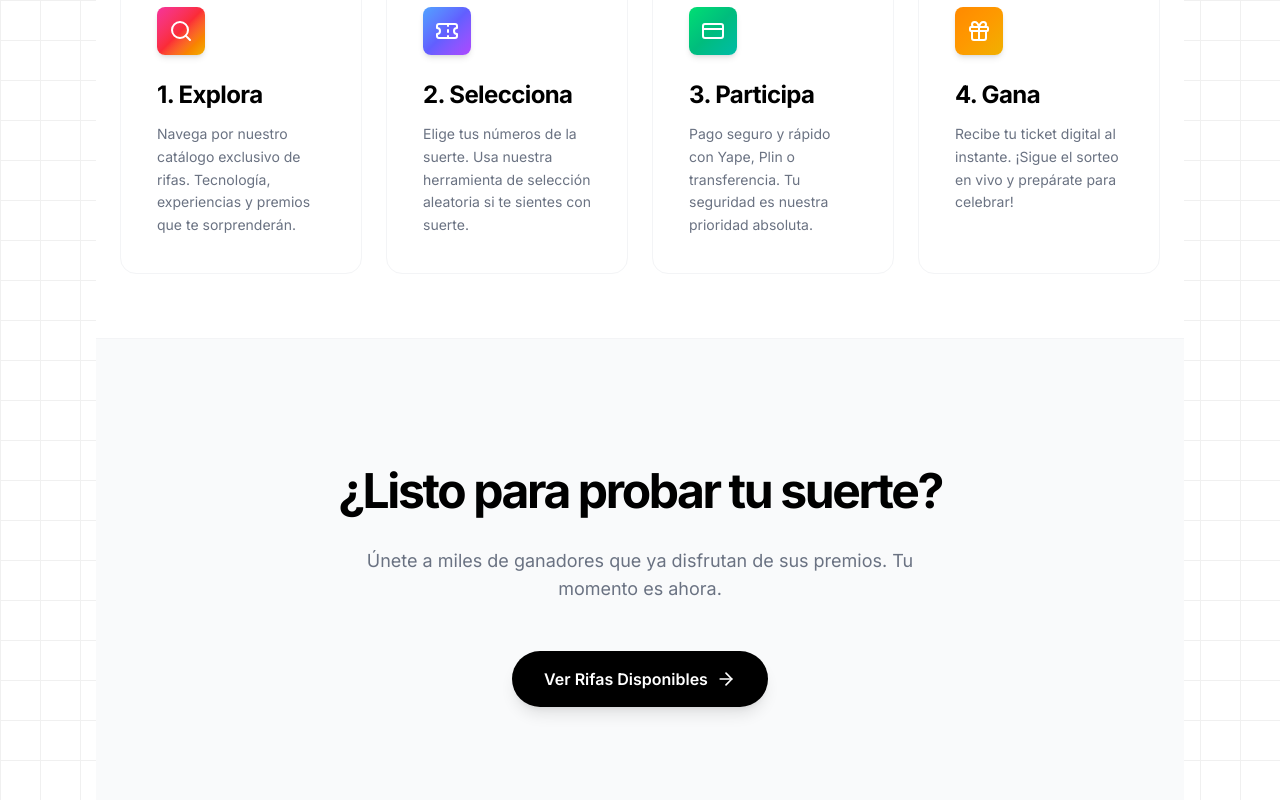
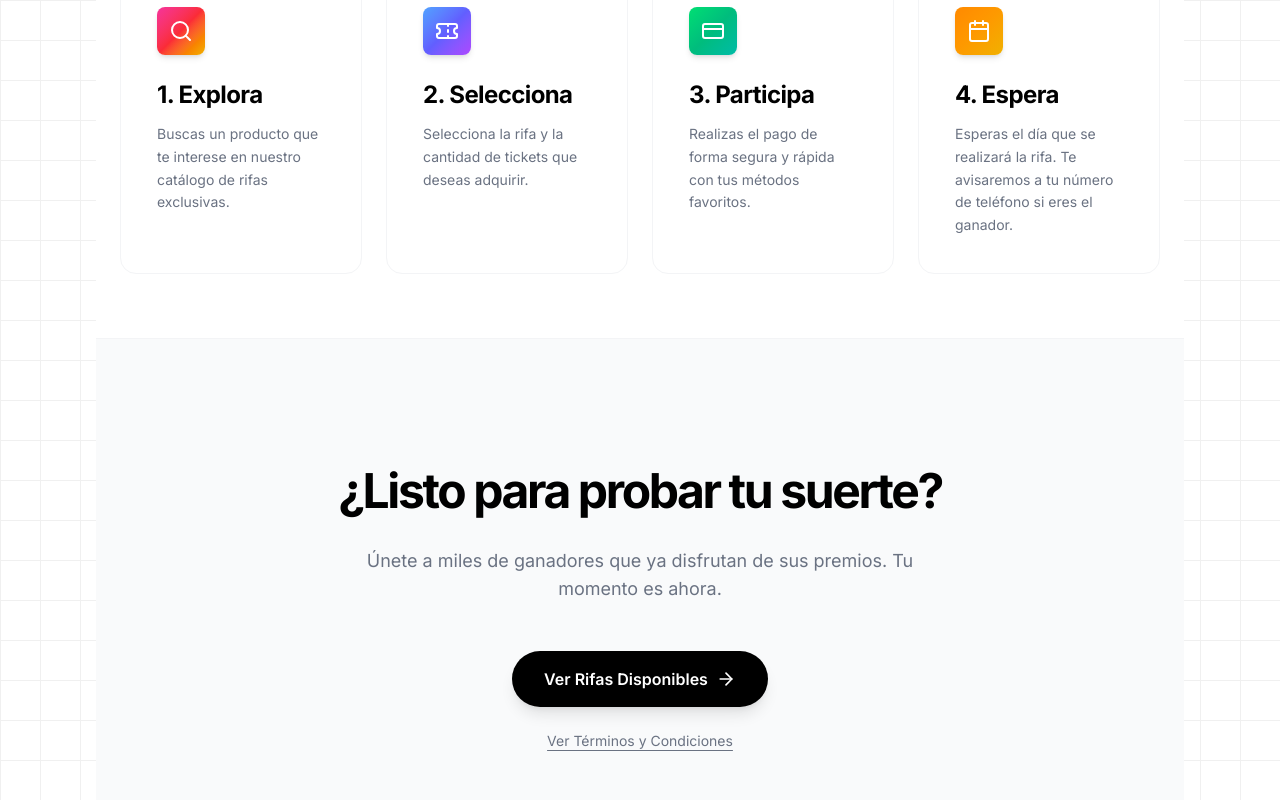
Before and after one commit to TiendaJ/rifaStj, a Next.js app: page /como-funciona in a window 1280 px wide. Shown: the part 640-1440 px from the top of the page. Built offline with nearby package versions, Linux system fonts and the light colour scheme; no server answers.

Commit message:
update como funciona steps and add terms link

```diff
--- a/app/como-funciona/page.tsx
+++ b/app/como-funciona/page.tsx
@@ -1,30 +1,30 @@
 import Link from "next/link";
-import { Ticket, CreditCard, Gift, Search, ArrowRight } from "lucide-react";
+import { Ticket, CreditCard, Gift, Search, ArrowRight, Calendar } from "lucide-react";
 
 export default function ComoFuncionaPage() {
     const steps = [
         {
             icon: <Search className="w-6 h-6 text-white" />,
             title: "Explora",
-            description: "Navega por nuestro catálogo exclusivo de rifas. Tecnología, experiencias y premios que te sorprenderán.",
+            description: "Buscas un producto que te interese en nuestro catálogo de rifas exclusivas.",
             gradient: "from-pink-500 via-red-500 to-yellow-500"
         },
         {
             icon: <Ticket className="w-6 h-6 text-white" />,
             title: "Selecciona",
-            description: "Elige tus números de la suerte. Usa nuestra herramienta de selección aleatoria si te sientes con suerte.",
+            description: "Selecciona la rifa y la cantidad de tickets que deseas adquirir.",
             gradient: "from-blue-400 via-indigo-500 to-purple-500"
         },
         {
             icon: <CreditCard className="w-6 h-6 text-white" />,
             title: "Participa",
-            description: "Pago seguro y rápido con Yape, Plin o transferencia. Tu seguridad es nuestra prioridad absoluta.",
+            description: "Realizas el pago de forma segura y rápida con tus métodos favoritos.",
             gradient: "from-green-400 via-emerald-500 to-teal-500"
         },
         {
-            icon: <Gift className="w-6 h-6 text-white" />,
-            title: "Gana",
-            description: "Recibe tu ticket digital al instante. ¡Sigue el sorteo en vivo y prepárate para celebrar!",
+            icon: <Calendar className="w-6 h-6 text-white" />,
+            title: "Espera",
+            description: "Esperas el día que se realizará la rifa. Te avisaremos a tu número de teléfono si eres el ganador.",
             gradient: "from-orange-400 via-amber-500 to-yellow-500"
         }
     ];
@@ -80,6 +80,7 @@ export default function ComoFuncionaPage() {
                     <p className="text-lg text-gray-500 mb-12 max-w-xl mx-auto">
                         Únete a miles de ganadores que ya disfrutan de sus premios. Tu momento es ahora.
                     </p>
+                    <div className="flex flex-col items-center gap-6">
                         <Link
                             href="/"
                             className="group inline-flex items-center justify-center px-8 py-4 text-base font-semibold text-white bg-black rounded-full hover:bg-gray-800 transition-all duration-300 hover:scale-105 shadow-lg"
@@ -87,6 +88,13 @@ export default function ComoFuncionaPage() {
                             Ver Rifas Disponibles
                             <ArrowRight className="ml-2 w-5 h-5 group-hover:translate-x-1 transition-transform" />
                         </Link>
+                        <Link
+                            href="/terminos"
+                            className="text-sm text-gray-500 hover:text-black underline underline-offset-4 transition-colors"
+                        >
+                            Ver Términos y Condiciones
+                        </Link>
+                    </div>
                 </div>
             </section>
         </div>
```
Lines whose indentation alone changed are shown as unchanged.
